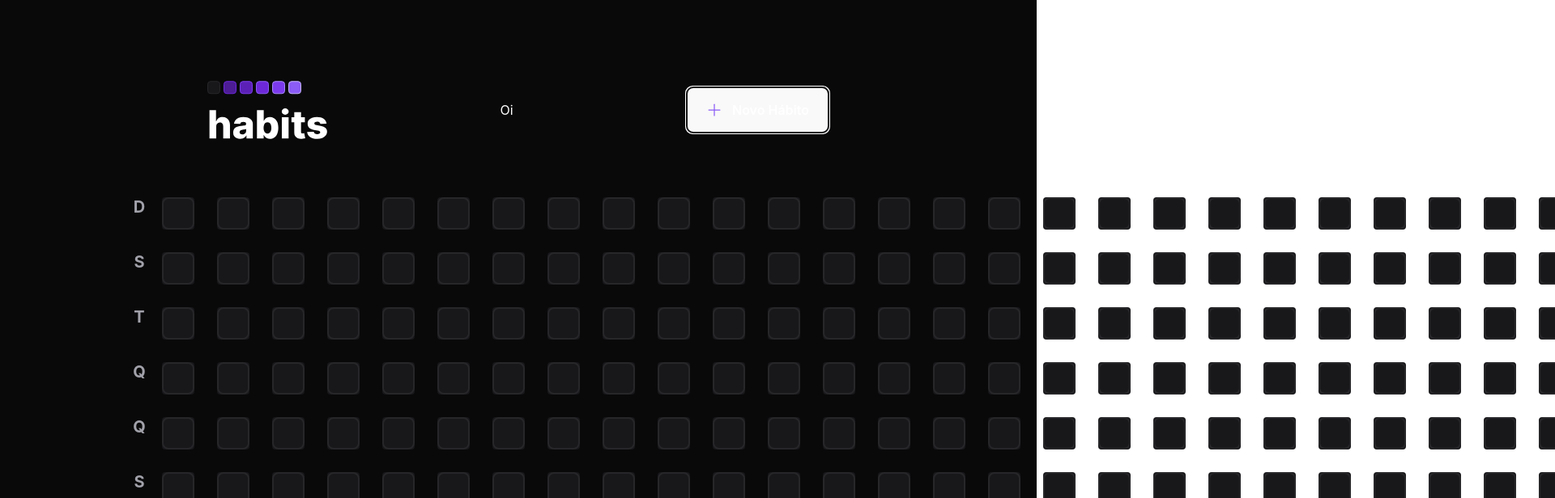
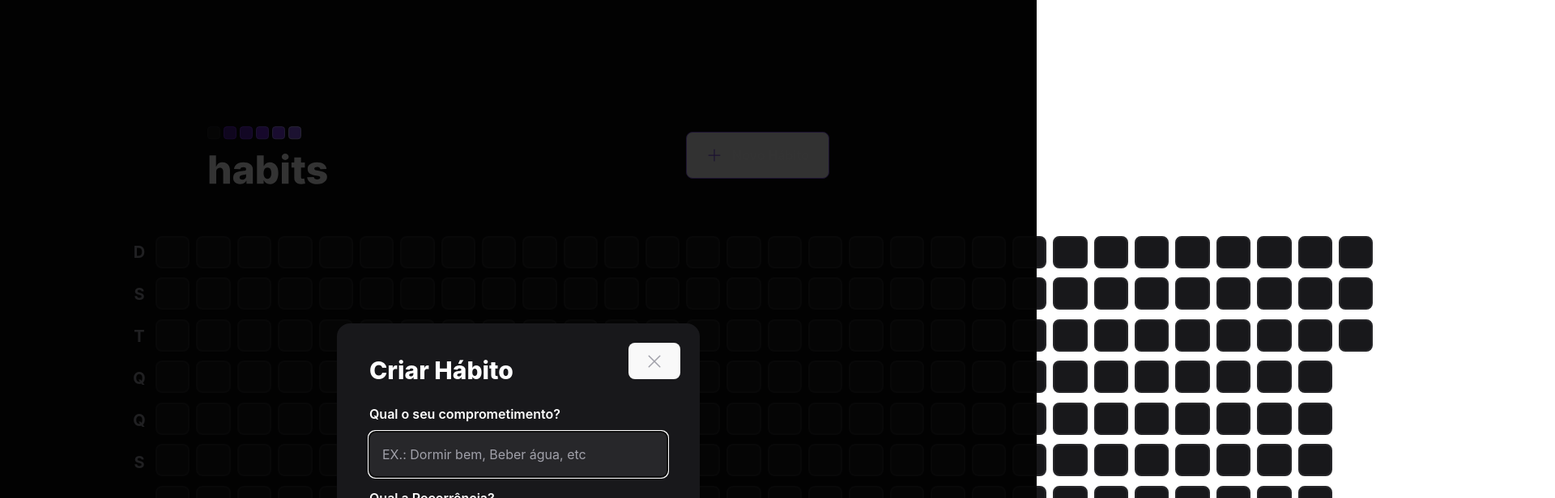
Before and after one commit to pedrocamargo18/nlw-setup-ignite-web, a React (Vite) app: page / in a window 1280 px wide. Both pictures are taken after a click on the button "Novo Hábito". Shown: the top 616 px of the page at 81% size, 1920 px wide, since content can reach past the window. Built offline with nearby package versions, Linux system fonts and the light colour scheme.

Commit message:
create pophover and initial create progressbar

```diff
--- a/package.json
+++ b/package.json
@@ -10,6 +10,10 @@
     "preview": "vite preview"
   },
   "dependencies": {
+    "@radix-ui/react-dialog": "^1.1.1",
+    "@radix-ui/react-popover": "^1.1.1",
+    "@radix-ui/react-progress": "^1.1.0",
+    "clsx": "^2.1.1",
     "dayjs": "^1.11.12",
     "phosphor-react": "^1.4.1",
     "react": "^18.3.1",
--- a/src/components/HabitDay.tsx
+++ b/src/components/HabitDay.tsx
@@ -1,11 +1,28 @@
-// interface HabitDayProps{
-//     completed: number
-// }
+import * as Popover from "@radix-ui/react-popover";
+import { Progressbar } from "./Progressbar";
 
-export function HabitDay() {
+
+interface HabitDayProp{
+  completed: number,
+  amount: number
+}
+
+export function HabitDay( {completed, amount} : HabitDayProp) {
+  const CompletedPercentage = Math.round((completed / amount) * 100)
+
   return (
-    <div className="bg-zinc-900 w-10 h-10 text-white rounded m-2 text-center flex items-center justify-center">
-      <div className="w-10 h-10 bg-zinc-900 border-2 border-zinc-800 rounded-lg"></div>
-    </div>
+    <Popover.Root>
+      <Popover.Trigger className="w-10 h-10 bg-zinc-900 border-2 border-zinc-800 rounded-lg" />
+      <Popover.Portal>
+        <Popover.Content className="min-w-[320px] p-6 rounded-2xl bg-zinc-900 flex flex-col">
+          <span className="font-semibold text-zinc-400">Quinta-feira</span>
+          <span className="mt-1 font-extrabold leading-tight font-xl">
+            25/07
+          </span>
+          <Progressbar progress={CompletedPercentage} />
+          <Popover.Arrow height={8} width={16} className="fill-zinc-900" />
+        </Popover.Content>
+      </Popover.Portal>
+    </Popover.Root>
   );
 }
--- a/src/components/Header.tsx
+++ b/src/components/Header.tsx
@@ -1,29 +1,37 @@
-import { useState } from 'react';
 import logoImage from '../assets/logo.svg'
-import { Plus } from 'phosphor-react'
+import { Plus, X } from 'phosphor-react'
+import * as Dialog from '@radix-ui/react-dialog';
+import { NewHabitForm } from './NewHabitForm';
+
 
 export function Header(){
-  const [isModalOpen, setIsModalOpen] = useState(false)
 
-
-    function buttonClicked(){
-      //abrir modal em tela
-      setIsModalOpen(true)
-
-    }
 
     return (
         <div className='w-full max-w-3xl mx-auto flex items-center justify-between'>
         <img src={logoImage} alt="Habits" />
+          <Dialog.Root>
 
-        {isModalOpen ? <p>Oi</p> : null}
+            <Dialog.Trigger type='button'
+            className='border border-violet-500 font-semibold rounded-lg px-6 py-4 flex items-center gap-3 hover:border-violet-300'>
+              <Plus size={20} className='text-violet-500' />
+              Novo Hábito
+            </Dialog.Trigger>
+            <Dialog.Portal>
+              <Dialog.Overlay className='w-screen h-screen bg-black/80 fixed inset-0' />
+              <Dialog.Content className='absolute p-10 bg-zinc-900 rounded-2xl w-full max-w-md top-1/2 left-1/2 -translate-x-1/2'>
+               <Dialog.Close className='absolute right-6 top-6 text-zinc-400 hover:text-zinc-200 '>
+                <X size={24}  aria-label='Fechar' />
+               </Dialog.Close>
 
-        <button type='button'
-        onClick={buttonClicked}
-        className='border border-violet-500 font-semibold rounded-lg px-6 py-4 flex items-center gap-3 hover:border-violet-300'>
-          <Plus size={20} className='text-violet-500' />
-           Novo Hábito
-        </button>
+
+               <Dialog.Title className='text-3xl leading-tight font-extrabold'>
+                Criar Hábito
+               </Dialog.Title>
+               <NewHabitForm />
+              </Dialog.Content>
+            </Dialog.Portal>
+          </Dialog.Root>
       </div>
     )
 }
--- /dev/null
+++ b/src/components/NewHabitForm.tsx
@@ -0,0 +1,16 @@
+import { Check } from "phosphor-react";
+
+export function NewHabitForm(){
+    return (
+
+    <form className="w-full flex flex-col mt-6">
+        <label htmlFor="title" className="font-semibold leading-tight">Qual o seu comprometimento?</label>
+        <input type="text" id="title" placeholder="EX.: Dormir bem, Beber água, etc" className="p-4 rounded-lg mt-3 text-white bg-zinc-800 placeholder:text-zinc-400" autoFocus/>
+        <label htmlFor="" className="font-semibold leading-tight mt-4">Qual a Recorrência?</label>
+        <button type="submit" className="mt-6 rounded-lg gap-3 p-4 flex items-center justify-center font-semibold bg-green-600 hover:bg-green-500">
+            <Check size={20} weight="bold" />
+            Confirmar
+        </button>
+    </form>
+    )
+}
--- /dev/null
+++ b/src/components/Progressbar.tsx
@@ -0,0 +1,17 @@
+interface ProgressbarProps {
+  progress: number;
+}
+
+export function Progressbar(props: ProgressbarProps) {
+  return (
+    <div className="h-3 rounded-xl bg-zinc-700 w-full mt-4">
+      <div
+        role="progressbar"
+        aria-label="Progresso de habitos completados nesse dia"
+        aria-valuenow={props.progress}
+        className="h-3 rounded-xl bg-violet-600"
+        style={{ width: `${props.progress}%` }}
+      />
+    </div>
+  );
+}
--- a/src/components/SummaryTable.tsx
+++ b/src/components/SummaryTable.tsx
@@ -19,9 +19,8 @@ export function SummaryTable() {
           );
         })}
       </div>
-      <div className="grid grid-rows-7 grid-flow-col gap-3">
+      <div className="grid grid-rows-7 grid-flow-col gap-2">
         {summaryDates.map(date => {
-
             return <HabitDay key={date.toString()} />
         })}
 
```
Also changed, not shown: 1 other file (tests, documents, lock files or other folders).
